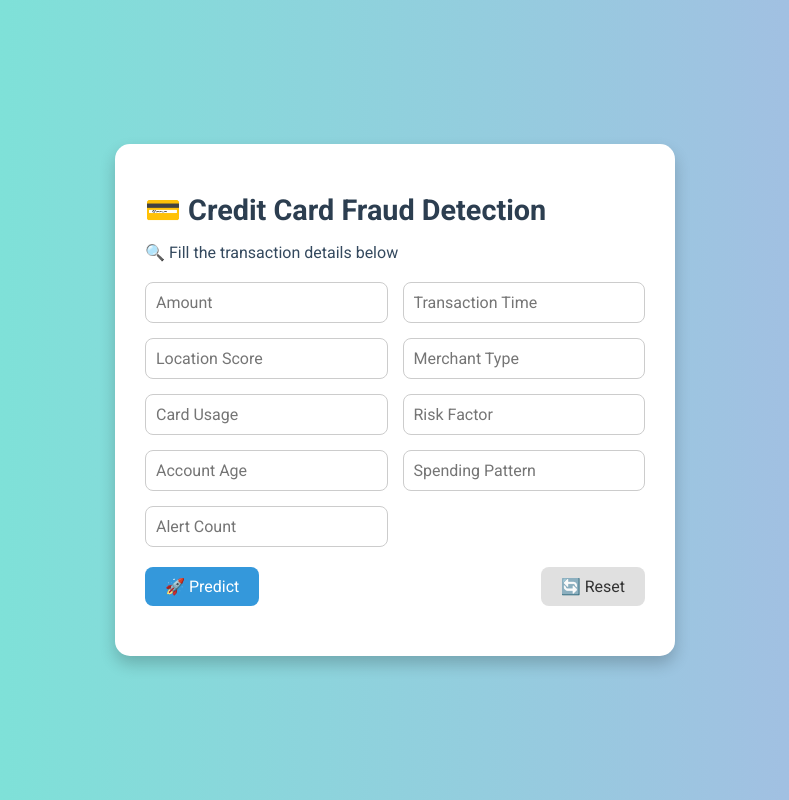
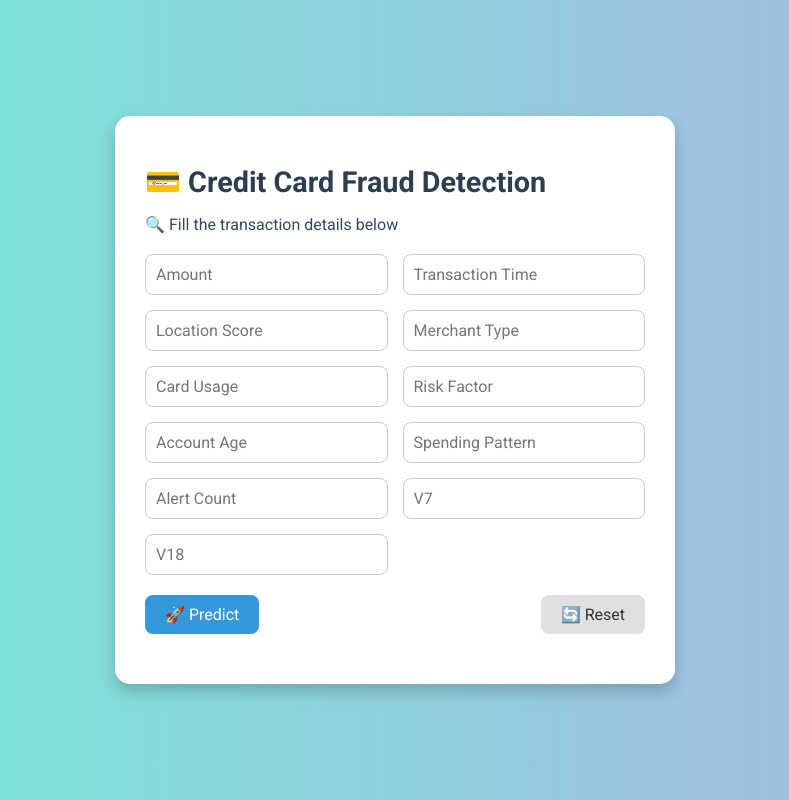
Before and after one commit to mariamnnassar/cloudproj, a Flask app: template templates/index.html in a window 1280 px wide. Shown: the whole page, without its empty margins (245-1034 px from the left). Run offline with Flask 3, Linux system fonts and the light colour scheme; the template is opened without the code that fills it, so the values that code supplies are empty; parts of the project's set-up code (start-up, migrations or seed data) failed here and were passed over.

Commit message:
made many changes

```diff
--- a/app.py
+++ b/app.py
@@ -5,7 +5,7 @@ from flask_cors import CORS
 
 # Initialize the Flask app
 app = Flask(__name__)
-CORS(app)
+CORS(app, resources={r"/predict": {"origins": "http://localhost:5500"}})
 
 # Load the trained model
 model = joblib.load("model/isolation_forest.joblib")
@@ -24,6 +24,8 @@ input_to_model_map = {
     'Account Age': 'V11',
     'Spending Pattern': 'V4',
     'Alert Count': 'V3',
+    'V7': 'V7',  # لو حابة تغيري الاسم، غيريه كمان بالفرونت
+    'V18': 'V18'
 }
 
 @app.route("/predict", methods=["POST"])
--- a/templates/index.html
+++ b/templates/index.html
@@ -24,6 +24,9 @@
           <input type="number" name="Account Age" placeholder="Account Age" step="any" required />
           <input type="number" name="Spending Pattern" placeholder="Spending Pattern" step="any" required />
           <input type="number" name="Alert Count" placeholder="Alert Count" step="any" required />
+          <input type="number" name="V7" placeholder="V7" step="any" required />
+          <input type="number" name="V18" placeholder="V18" step="any" required />
+
         </div>
 
         <div class="button-group">
```
Also changed, not shown: requirements.txt (+6 -3 lines).
